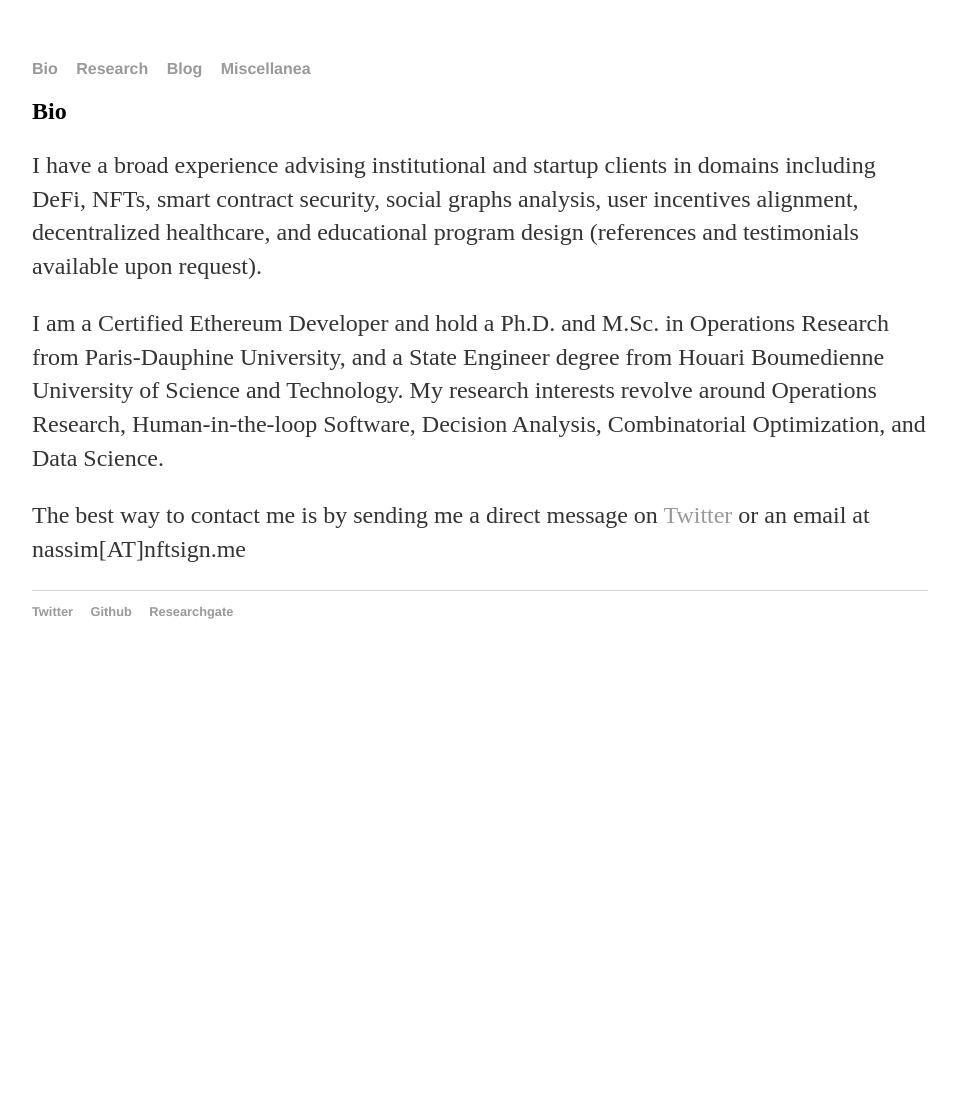
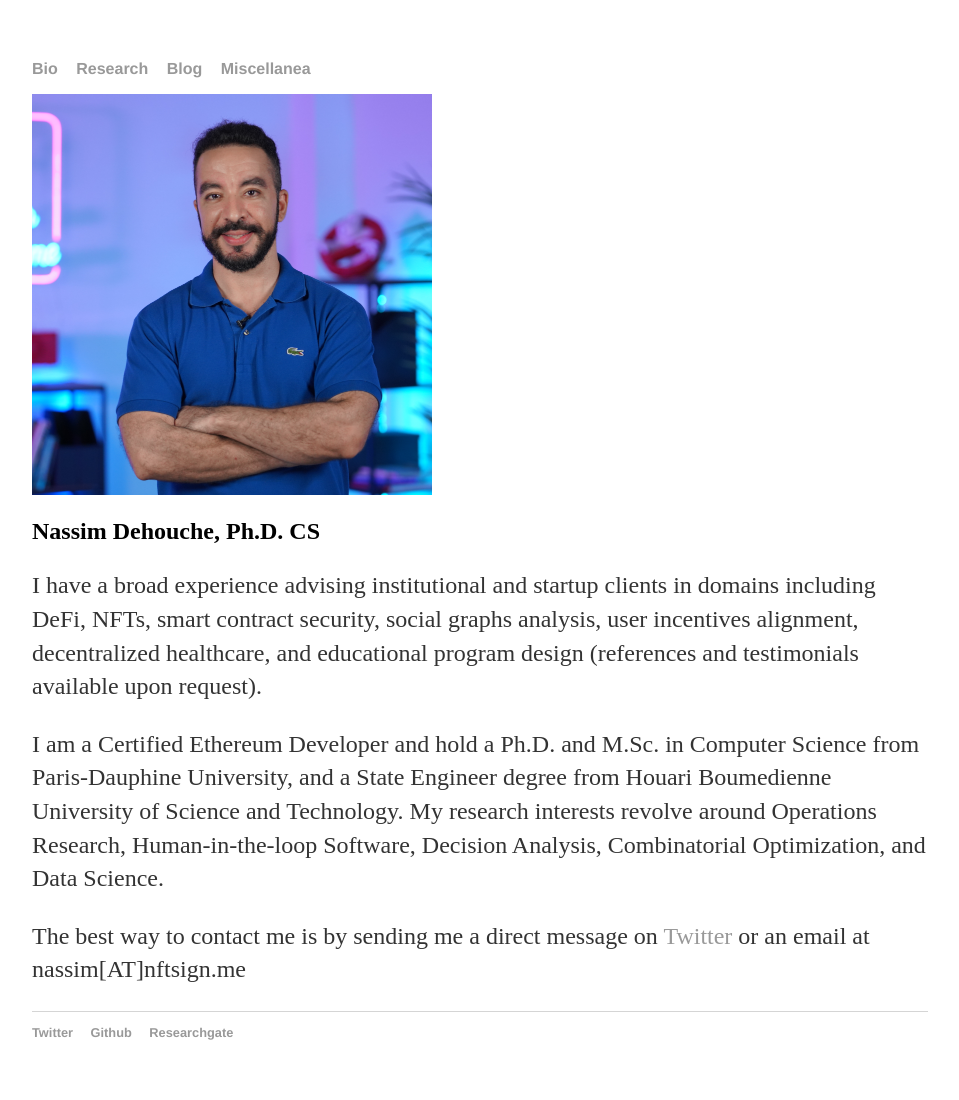
Before and after one commit to ndehouche/ndehouche.github.io, a Jekyll site: the page built from index.html, in a window 1280 px wide. Shown: the whole page, without its empty margins (160-1119 px from the left). Built offline with Jekyll 4.4.1, drawn with Linux system fonts in a browser that asks for light colours; before the commit the page ends 900 px from its top, so only the background shows below that.

Commit message:
Update index.html

```diff
--- a/index.html
+++ b/index.html
@@ -3,9 +3,10 @@ layout: default
 title: Nassim Dehouche
 ---
 <div class="blurb">
-	<h2>Bio</h2>
+	<img src="nassim.png" width=400px></img>
+	<h2>Nassim Dehouche, Ph.D. CS</h2>
 	  <p>I have a broad experience advising institutional and startup clients in domains including DeFi, NFTs, smart contract security, social graphs analysis, user incentives alignment, decentralized healthcare, and educational program design (references and testimonials available upon request).
-	      <p>I am a Certified Ethereum Developer and hold a Ph.D. and M.Sc. in Operations Research from Paris-Dauphine University, and a State Engineer degree from Houari Boumedienne University of Science and Technology. My research interests revolve around Operations Research, Human-in-the-loop Software, Decision Analysis, Combinatorial Optimization, and Data Science. </p>
+	      <p>I am a Certified Ethereum Developer and hold a Ph.D. and M.Sc. in Computer Science from Paris-Dauphine University, and a State Engineer degree from Houari Boumedienne University of Science and Technology. My research interests revolve around Operations Research, Human-in-the-loop Software, Decision Analysis, Combinatorial Optimization, and Data Science. </p>
 </div><!-- /.blurb -->
 
 <div class="blurb">
```
